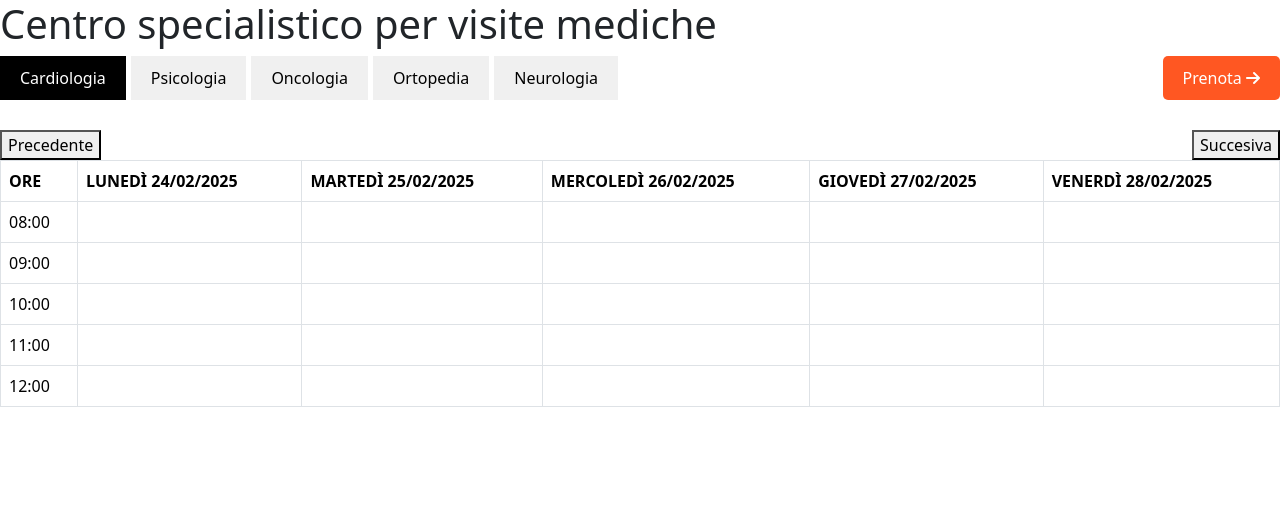
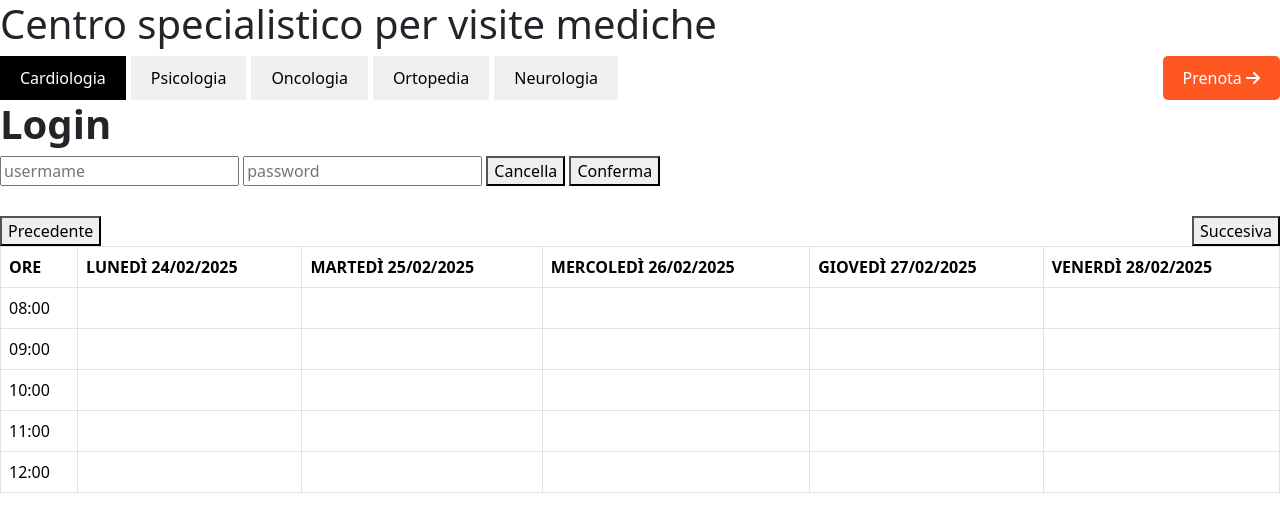
Before and after one commit to Luisi02/5BLuisiCostaSaggioro_VisiteSpecialistiche, a website with bundled scripts: page public/index.html in a window 1280 px wide. Built offline with nearby package versions, Linux system fonts and the light colour scheme; files whose address does not match are found by name.

Commit message:
modifiche index.js e html per la login

```diff
--- a/public/index.html
+++ b/public/index.html
@@ -20,6 +20,16 @@
             <div id="specialty-tabs"></div>
             <div id="controls"></div>
         </div>
+
+        <div id = "login">
+            <div class = "login-container">
+                <h1><b>Login</b></h1>
+                <input class="input-normali" type="text" placeholder="usermame" id = "loginUsername">
+                <input class="input-normali" type="text" placeholder="password" id = "loginPassword">
+                <button class = "button-cancella" id="buttonCancella" type ="button">Cancella</button>
+                <button class = "button-conferma   id="buttonConfermaLogin" type="button">Conferma</button>
+            </div>
+        </div>
         <div class="bottoni_set">
             <button class="precedente">Precedente</button>
             <button class="successiva">Succesiva</button>
--- a/public/index.js
+++ b/public/index.js
@@ -71,7 +71,6 @@ document.getElementById("buttonConfermaLogin").onclick = () => {
             console.log(result);
             if (result === true) {
                 login.validateLogin();
-                window.location.hash = "#admin";
             } else {
                 alert("Credenziali errate");
             }
```
